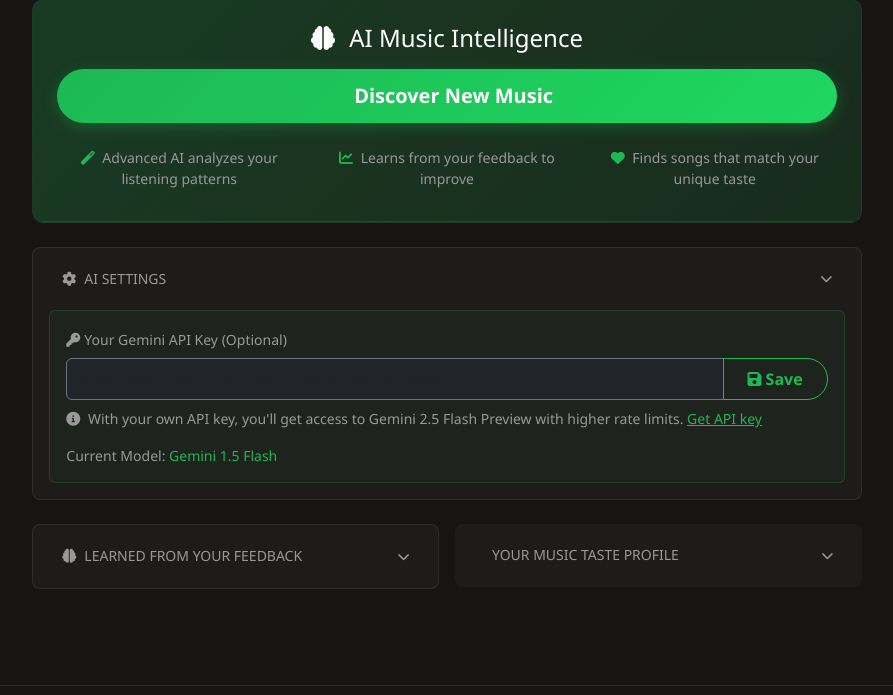
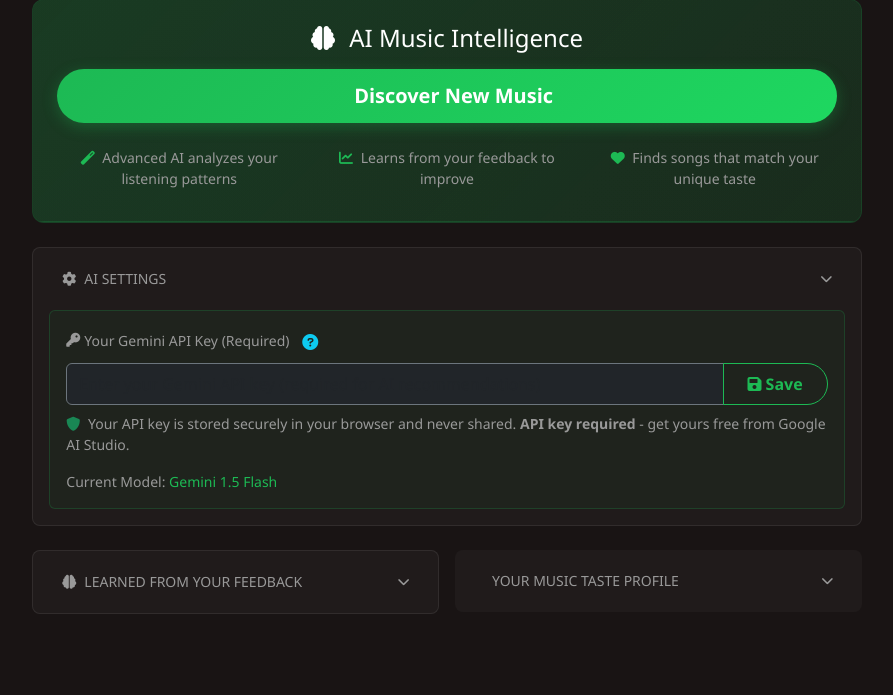
Before and after one commit to echoflame14/spotifai, a Flask app: template templates/dashboard.html in a window 1280 px wide, after a click on "AI SETTINGS". Shown: the part 279-974 px from the top of the page, without its empty margins (193-1086 px from the left). Run offline with Flask 3, Linux system fonts and the light colour scheme; the template is opened without the code that fills it: values that come from a table or form of the project are taken from there, others are empty; data comes from the database, SQL or seed files in the repository; some libraries are stand-ins or nearby versions.

Commit message:
Require users to provide their own API key for AI-powered recommendations
Removes fallback to environment API key and enforces custom Gemini API key usage in routes.py; updates dashboard.html to reflect this change.

Replit-Commit-Author: Agent
Replit-Commit-Session-Id: 29540f0e-a192-4226-bd99-4fa6a87f0a2e
Replit-Commit-Screenshot-Url: https://storage.googleapis.com/screenshot-production-us-central1/deb2334e-2767-4af0-932d-2c07564b350b/c9021442-7cbe-4b8e-8058-8878927ce49a.jpg

```diff
--- a/routes.py
+++ b/routes.py
@@ -482,12 +482,12 @@ def ai_recommendation():
         session_adjustment = request_data.get('session_adjustment')
         custom_gemini_key = request_data.get('custom_gemini_key')
 
-        # Require a Gemini API key (custom or environment)
-        gemini_api_key = custom_gemini_key or os.environ.get('GEMINI_API_KEY')
+        # Require a custom Gemini API key - no fallback to environment key
+        gemini_api_key = custom_gemini_key
         if not gemini_api_key:
             return jsonify({
                 'success': False,
-                'message': 'Gemini API key required. Please add your API key in AI Settings to use advanced recommendations.'
+                'message': 'Personal Gemini API key required. Please add your API key in AI Settings to use AI recommendations.'
             }), 400
 
         # Determine which model to use based on API key source
--- a/templates/dashboard.html
+++ b/templates/dashboard.html
@@ -74,19 +74,24 @@
                             <div class="p-3 rounded" style="background: rgba(29, 185, 84, 0.05); border: 1px solid rgba(29, 185, 84, 0.2);">
                                 <div class="mb-3">
                                     <label for="geminiApiKey" class="form-label text-muted small">
-                                        <i class="fas fa-key me-1"></i>Your Gemini API Key (Optional)
+                                        <i class="fas fa-key me-1"></i>Your Gemini API Key (Required)
+                                        <button class="btn btn-link p-0 ms-2 text-info" type="button"
+                                                data-bs-toggle="modal" data-bs-target="#apiKeyGuideModal"
+                                                title="How to get your free Gemini API key">
+                                            <i class="fas fa-question-circle"></i>
+                                        </button>
                                     </label>
                                     <div class="input-group">
                                         <input type="password" class="form-control bg-dark border-secondary text-white"
-                                               id="geminiApiKey" placeholder="Enter your Gemini API key for advanced AI model">
+                                               id="geminiApiKey" placeholder="Enter your Gemini API key (required for AI recommendations)">
                                         <button class="btn btn-outline-spotify" type="button" id="saveApiKey">
                                             <i class="fas fa-save me-1"></i>Save
                                         </button>
                                     </div>
                                     <div class="form-text text-muted small mt-2">
-                                        <i class="fas fa-info-circle me-1"></i>
-                                        With your own API key, you'll get access to Gemini 2.5 Flash Preview with higher rate limits.
-                                        <a href="https://ai.google.dev/gemini-api/docs" target="_blank" class="text-spotify">Get API key</a>
+                                        <i class="fas fa-shield-alt me-1 text-success"></i>
+                                        Your API key is stored securely in your browser and never shared.
+                                        <strong>API key required</strong> - get yours free from Google AI Studio.
                                     </div>
                                 </div>
                                 <div class="d-flex align-items-center justify-content-between">
```
